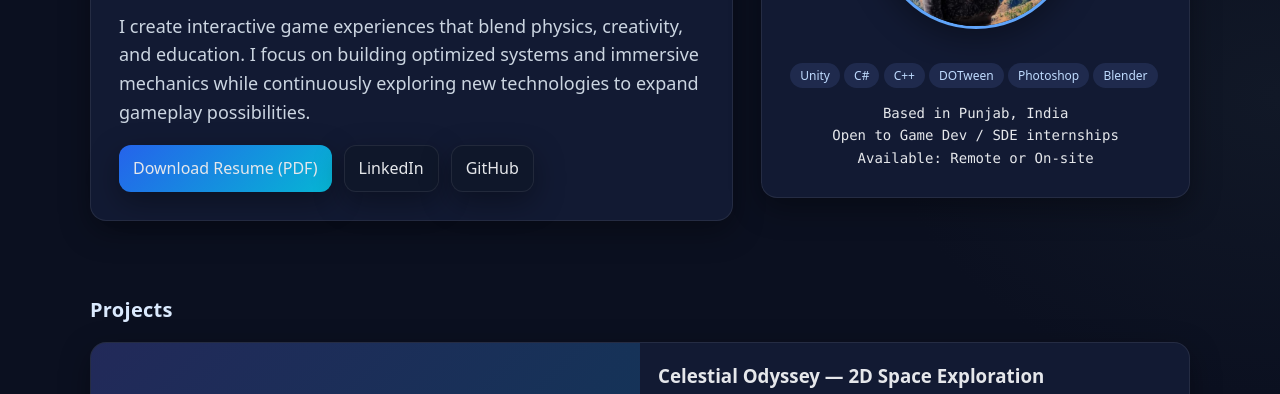
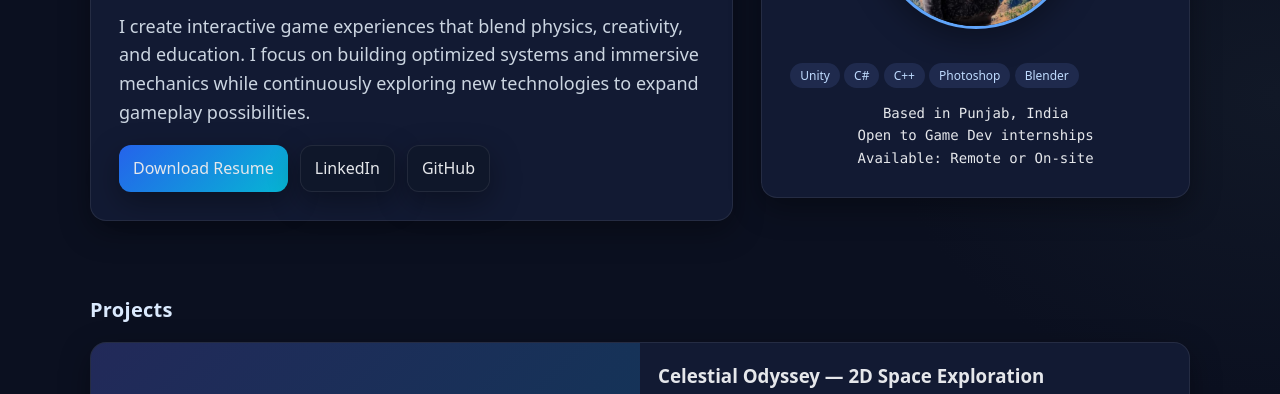
Before and after one commit to dhruvmehta3107/dhruvmehta3107.github.io, a plain HTML site: page index.html in a window 1280 px wide. Shown: the part 326-720 px from the top of the page. Drawn offline with Linux system fonts and the light colour scheme.

Commit message:
Update index.html

```diff
--- a/index.html
+++ b/index.html
@@ -110,7 +110,7 @@
         <h1>Game Developer building engaging <em>2D/3D experiences</em> and <em>realistic simulations</em>.</h1>
         <p class="subtitle">I create interactive game experiences that blend physics, creativity, and education. I focus on building optimized systems and immersive mechanics while continuously exploring new technologies to expand gameplay possibilities.</p>
         <div class="cta">
-          <a class="btn primary" href="assets/DhruvMehta_Resume.pdf" download>Download Resume (PDF)</a>
+          <a class="btn primary" href="assets/DhruvMehta_Resume.pdf" download>Download Resume</a>
           <a class="btn" href="https://www.linkedin.com/in/dhruv-mehta-117210260" target="_blank" rel="noopener">LinkedIn</a>
           <a class="btn" href="https://github.com/dhruvmehta3107" target="_blank" rel="noopener">GitHub</a>
         </div>
@@ -122,14 +122,13 @@
               <span class="tag">Unity</span>
               <span class="tag">C#</span>
               <span class="tag">C++</span>
-              <span class="tag">DOTween</span>
               <span class="tag">Photoshop</span>
               <span class="tag">Blender</span>
           </div>
         </div>
         <div style="margin-top:14px" class="mono">
           <div>Based in Punjab, India</div>
-          <div>Open to Game Dev / SDE internships</div>
+          <div>Open to Game Dev internships</div>
           <div>Available: Remote or On-site</div>
         </div>
     </div>
```
